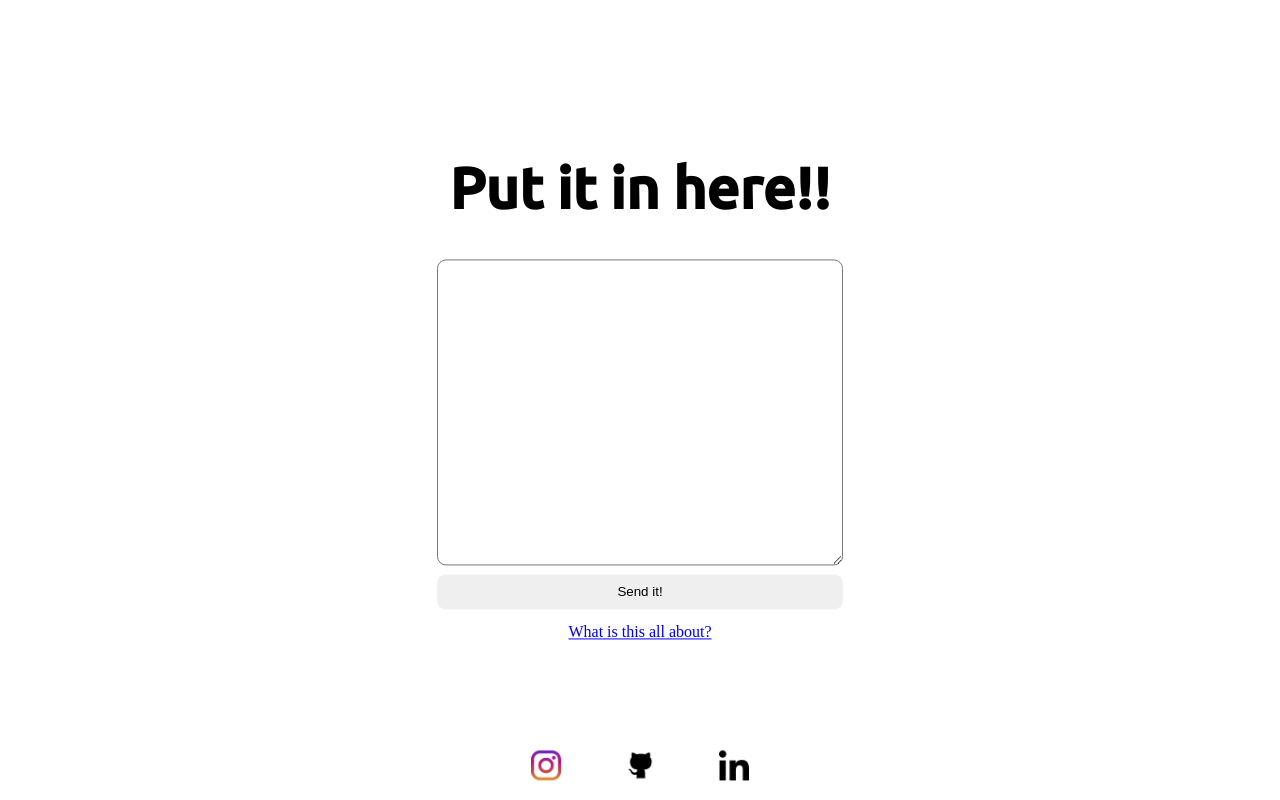
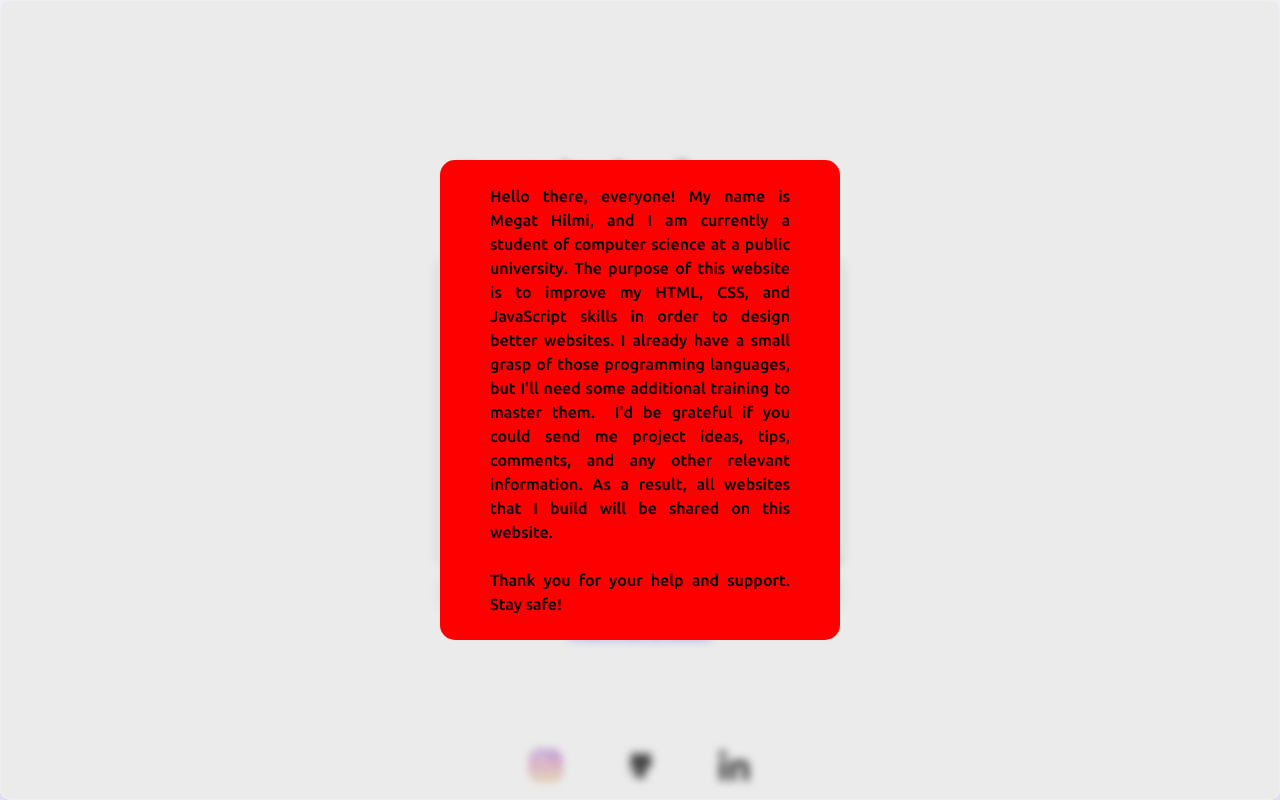
Before and after one commit to MegatHilmi/Drop-the-idea, a plain HTML site: page index.html in a window 1280 px wide. Drawn offline with Linux system fonts and the light colour scheme; a small style sheet from the web is missing.

Commit message:
add features
add popup after send message and after clicking the link

```diff
--- a/css/main.css
+++ b/css/main.css
@@ -1,6 +1,5 @@
 
 @import url('https://fonts.googleapis.com/css2?family=Ubuntu:wght@500&display=swap');
-@import url('https://www.dafont.com/riffic.font?text=Thank+You&back=theme');
 
 body{
     margin: 0;
@@ -64,11 +63,81 @@ header{
     margin: 0 2em;
 }
 
-/* .popup-group{
-    position: relative;
+/*......................popup when people click what is this all about............................... */
 
+.link-popup-background{
+    position: absolute;
+    top: 0;
+    left: 0;
+    right: 0;
+    bottom: 0;
+    background-color: blue;
+    background: rgba( 199, 197, 197, 0.35 );
+    box-shadow: 0 8px 32px 0 rgba( 31, 38, 135, 0.37 );
+    backdrop-filter: blur( 4.5px );
+    -webkit-backdrop-filter: blur( 4.5px );
+    border-radius: 10px;
+    border: 1px solid rgba( 255, 255, 255, 0.18 );
+    /* visibility: hidden; */
+}
+
+.link-popup{
+    background-color: red;
+    width: 25em;
+    height: 30em;
+    border-radius: 15px;
+    position: absolute;
+    top: 50%;
+    left: 50%;
+    transform: translate(-50%, -50%);
+    overflow: auto;
+    display: flex;
+    justify-content: center;
+    align-items: center;
+}
+
+/* .link-popup::after{
+    content: "";
+    position: absolute;
+    top: 0;
+    left: 0;
+    right: 0;
+    bottom: 0;
+    background: rgba( 255, 255, 255, 0 );
+    box-shadow: 0 8px 32px 0 rgba( 31, 38, 135, 0.37 );
+    backdrop-filter: blur( 0px );
+    -webkit-backdrop-filter: blur( 0px );
+    border-radius: 10px;
+    border: 1px solid rgba( 255, 255, 255, 0.18 );
 } */
 
+.link-popup p{
+    padding: 50px;
+    text-align: justify;
+    font-size: 1em;
+    font-weight: 500;
+    line-height: 1.5;
+    font-family: 'Ubuntu', sans-serif;
+
+}
+
+/* .link-transparent-click{
+    position: absolute;
+    top: 0;
+    left: 0;
+    right: 0;
+    bottom: 0;
+    background: rgba( 255, 255, 255, 0 );
+    box-shadow: 0 8px 32px 0 rgba( 31, 38, 135, 0.37 );
+    backdrop-filter: blur( 0px );
+    -webkit-backdrop-filter: blur( 0px );
+    border-radius: 10px;
+    border: 1px solid rgba( 255, 255, 255, 0.18 );
+    z-index: 2;
+    visibility: hidden;
+} */
+
+/* .............................popup after send the message......................................... */
 .popup-group .popup-background{
     position: absolute;
     top: 0;
@@ -95,7 +164,6 @@ header{
     left: 50%;
     transform: translate(-50%, -50%);
     margin: auto;
-
 }
 
 .section{
--- a/index.html
+++ b/index.html
@@ -20,7 +20,7 @@
             </form>
 
             <div class="link-part">
-                <a href="#" class="link">What is this all about?</a>
+                <a href="#" class="link" onclick="linkOpen()">What is this all about?</a>
             </div>
         </div>
 
@@ -37,6 +37,15 @@
         </div>
     </div>
 
+    <div class="link-popup-group">
+        <div class="link-popup-background" onclick="linkClose()">
+            <div class="link-popup">
+                <p onclick="linkClose()">Hello there, everyone! My name is Megat Hilmi, and I am currently a student of computer science at a public university. The purpose of this website is to improve my HTML, CSS, and JavaScript skills in order to design better websites. I already have a small grasp of those programming languages, but I'll need some additional training to master them.  I'd be grateful if you could send me project ideas, tips, comments, and any other relevant information. As a result, all websites that I build will be shared on this website. <br><br>Thank you for your help and support. Stay safe!</p>
+            </div>
+        </div>
+        <!-- <div class="link-transparent-click" onclick="linkClose()"></div> -->
+    </div>
+
     <div class="popup-group">
         <div class="popup-background">
             <div class="popup">
@@ -46,13 +55,8 @@
                 </section>
             </div>
         </div>
-        <div class="transparent-click" onclick="popupClose()">
-
-        </div>
+        <div class="transparent-click" onclick="popupClose()"></div>
     </div>
-
-
-
 </body>
 <script src="/main.js"></script>
 </html>
--- a/main.js
+++ b/main.js
@@ -17,3 +17,13 @@ function popupClose(){
     document.querySelector(".popup-background").style.visibility = "hidden";
     document.querySelector(".transparent-click").style.visibility = "hidden";
 }
+
+function linkOpen(){
+    document.querySelector(".link-popup-background").style.visibility = "visible";
+    document.querySelector(".link-transparent-click").style.visibility = "visible";
+}
+
+function linkClose(){
+    document.querySelector(".link-popup-background").style.visibility = "hidden";
+    document.querySelector(".link-transparent-click").style.visibility = "hidden";
+}
```
Also changed, not shown: 1 other file.
